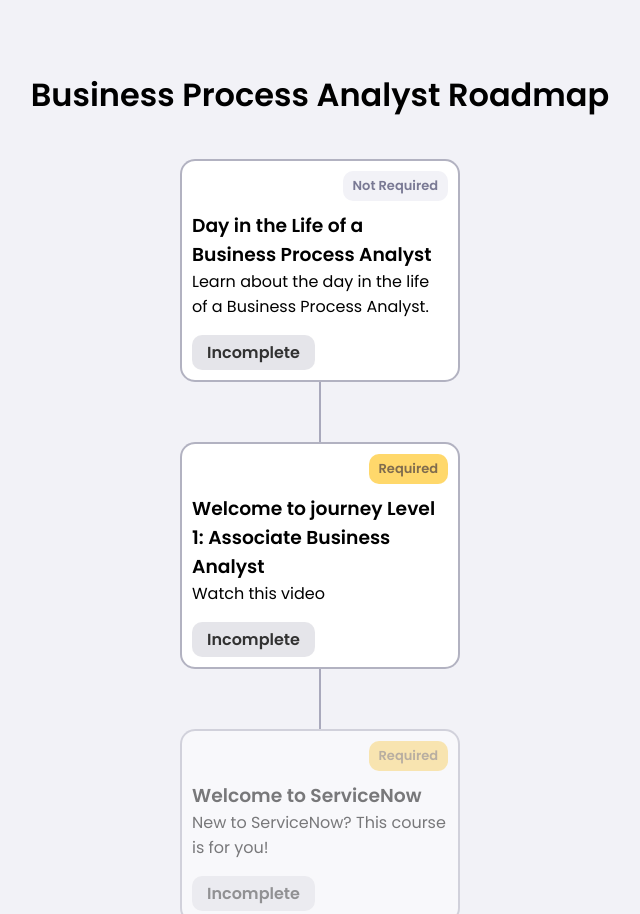
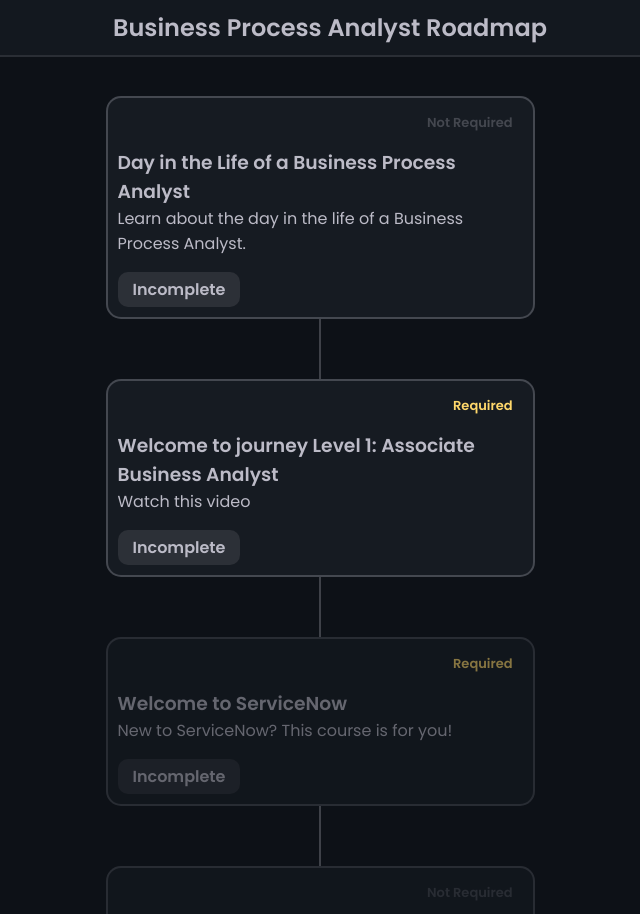
Before and after one commit to shiloholotu/servicenow-roadmap, a plain HTML site: page index.html in a window 1280 px wide. Shown: the top 914 px of the page, without its empty margins (320-960 px from the left). Drawn offline with Linux system fonts and the light colour scheme.

Commit message:
Style: convert to dark mode

```diff
--- a/index.html
+++ b/index.html
@@ -22,8 +22,8 @@
         <div id="popup"></div>
         <div id="popupBackdrop" onclick="hidePopup()"></div>
 
-        <br><br>
-        <h1 class="pageHeader">Business Process Analyst Roadmap</h1>
+        <div style="height:6em"></div>
+        <h2 id="navbar">Business Process Analyst Roadmap</h2>
         <div id="blocks"></div>
 
         <script src="script/script.js"></script>
--- a/script/script.js
+++ b/script/script.js
@@ -146,12 +146,12 @@ function displayBlocks(){
     let ind = 0;
     for(i of blocks){
 
-        let buttonStr = `<button>Complete</button>`
+        let buttonStr = `<button style='color:var(--bg-light-blue)'>Complete</button>`
         let style = "background:var(--bg-light-blue);box-shadow:none;padding:10px;border:2px solid var(--light-transp-blue)";
 
         if(getCompletionStatus(i[0]) == "incomplete"){
             buttonStr = `<button style='background:var(--light-transp-blue)'>Incomplete</button>`;
-            style = "background:white;";
+            style = "background:rgb(22,27,34)";
         }
 
         if(!isReady(ind)){
@@ -159,7 +159,7 @@ function displayBlocks(){
         }
 
 
-        let required = "<p class='required' style='background:var(--bg-light-blue)'>Not Required</p>"
+        let required = "<p class='required' style='color:var(--dark-transp-blue)'>Not Required</p>"
         if(i[5]){
             required = "<p class='required'>Required</p>";
         }
--- a/style/style.css
+++ b/style/style.css
@@ -1,9 +1,9 @@
 :root{
     /* overall stuff */
-    --font-color: rgb(50,50,50);
-    --bg-light-blue: rgb(242,242,247);
-    --light-transp-blue: rgb(0,0,50,0.1);
-    --dark-transp-blue:rgba(0,0,50,.3);
+    --font-color: rgb(188, 187, 199);
+    --bg-light-blue: rgb(13,17,23);
+    --light-transp-blue: rgb(97,97,103, .3);
+    --dark-transp-blue: rgb(175,175,185,.3);
     --light-shadow: 0 10px 30px rgb(0,0,50,0.1);
     --pretty-green: rgb(140,223,130);
     --pretty-yellow: rgb(255 216 107);
@@ -24,13 +24,24 @@ body{
     margin:0;
     font-family:'Poppins';
     background: var(--bg-light-blue);
+    color:var(--font-color);
 }
 
 
-.pageHeader{
+#navbar{
+    position: fixed;
+    top: 0;
+    background: rgba(22,27,34,0.8);
+    width: 100vw;
+    left: 0;
+    right: 0;
+    margin: 0;
+    padding: 10px;
     font-weight: 600;
+    border-bottom: 2px solid var(--light-transp-blue);
     text-align: center;
-    margin-bottom:40px
+    backdrop-filter: blur(5px);
+    z-index: 999;
 }
 
 
@@ -38,11 +49,12 @@ body{
     width: 20%;
     margin:auto;
     border:2px solid var(--dark-transp-blue);
-    background: white;
+    background: rgb(22,27,34);
     border-radius: 15px;
     padding:10px;
     transition:.35s;
     cursor:pointer;
+    min-width: 405px;
 }
 
 .roadBlock:hover{
@@ -61,13 +73,12 @@ body{
 
 
 .required{
-    background:var(--pretty-yellow);
+    color:var(--pretty-yellow);
     padding:5px;
     padding-left: 10px;
     padding-right: 10px;
     margin:0;
     font-weight: 600;
-    color:rgba(0,0,50,0.5);
     border-radius: 10px;
     width: fit-content;
     margin-left: auto;
@@ -101,7 +112,7 @@ body{
     opacity:0;
     width:fit-content;
     height:60vh;
-    background:white;
+    background:rgb(22,27,34);
     border-radius: 15px;
     left:50vw;
     top:10vh;
@@ -127,7 +138,7 @@ body{
 
 #popup a{
     background:var(--pretty-green);
-    color:var(--font-color);
+    color:var(--bg-light-blue);
     text-decoration: none;
     font-weight: 600;
     border-radius: 10px;
@@ -141,7 +152,7 @@ body{
 }
 
 #popupBackdrop{
-    background: rgb(242 242 247 / 50%);
+    background: rgb(22 27 34 / 50%);
     position: fixed;
     top: 0;
     right: 0;
```
